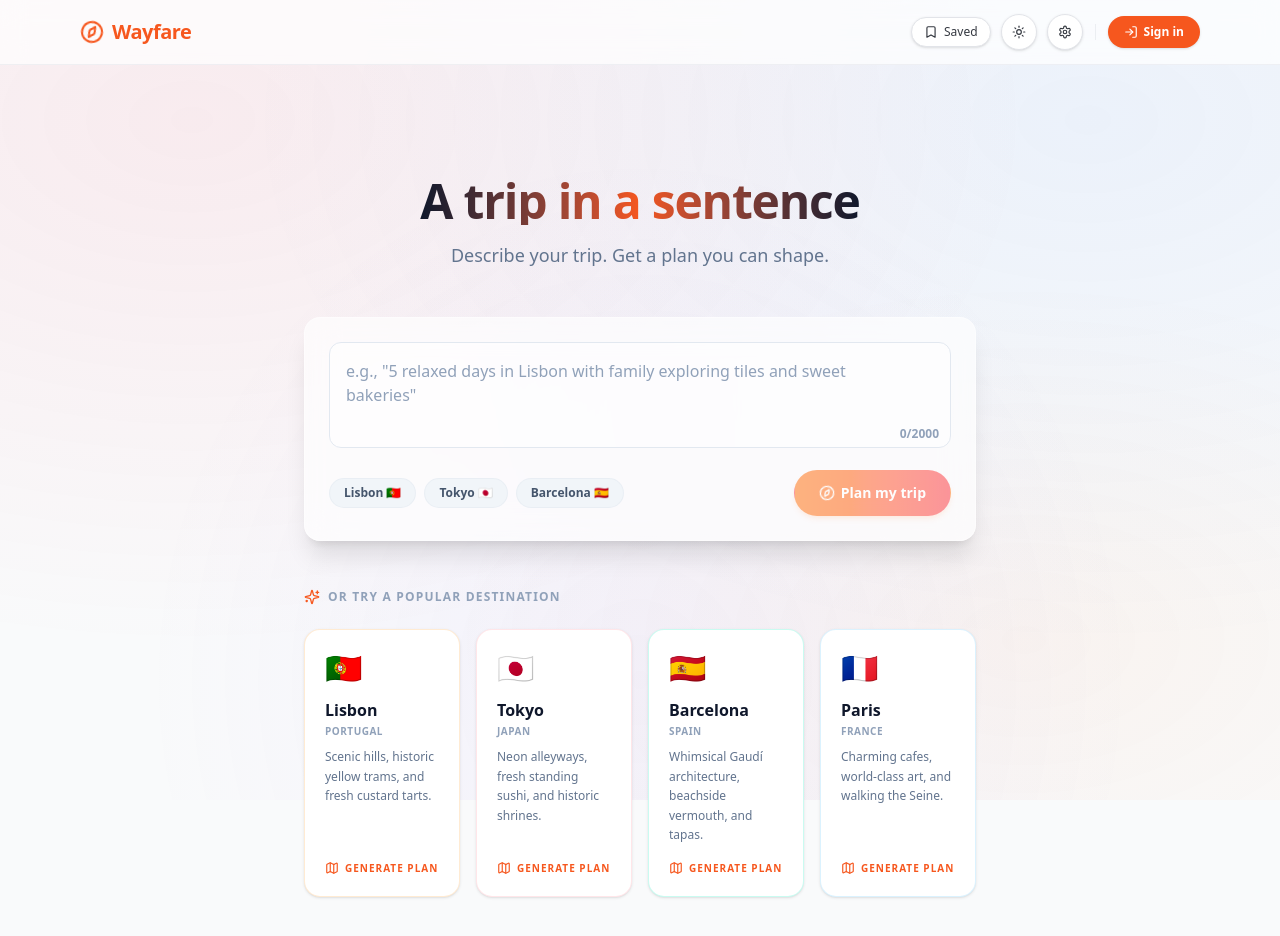
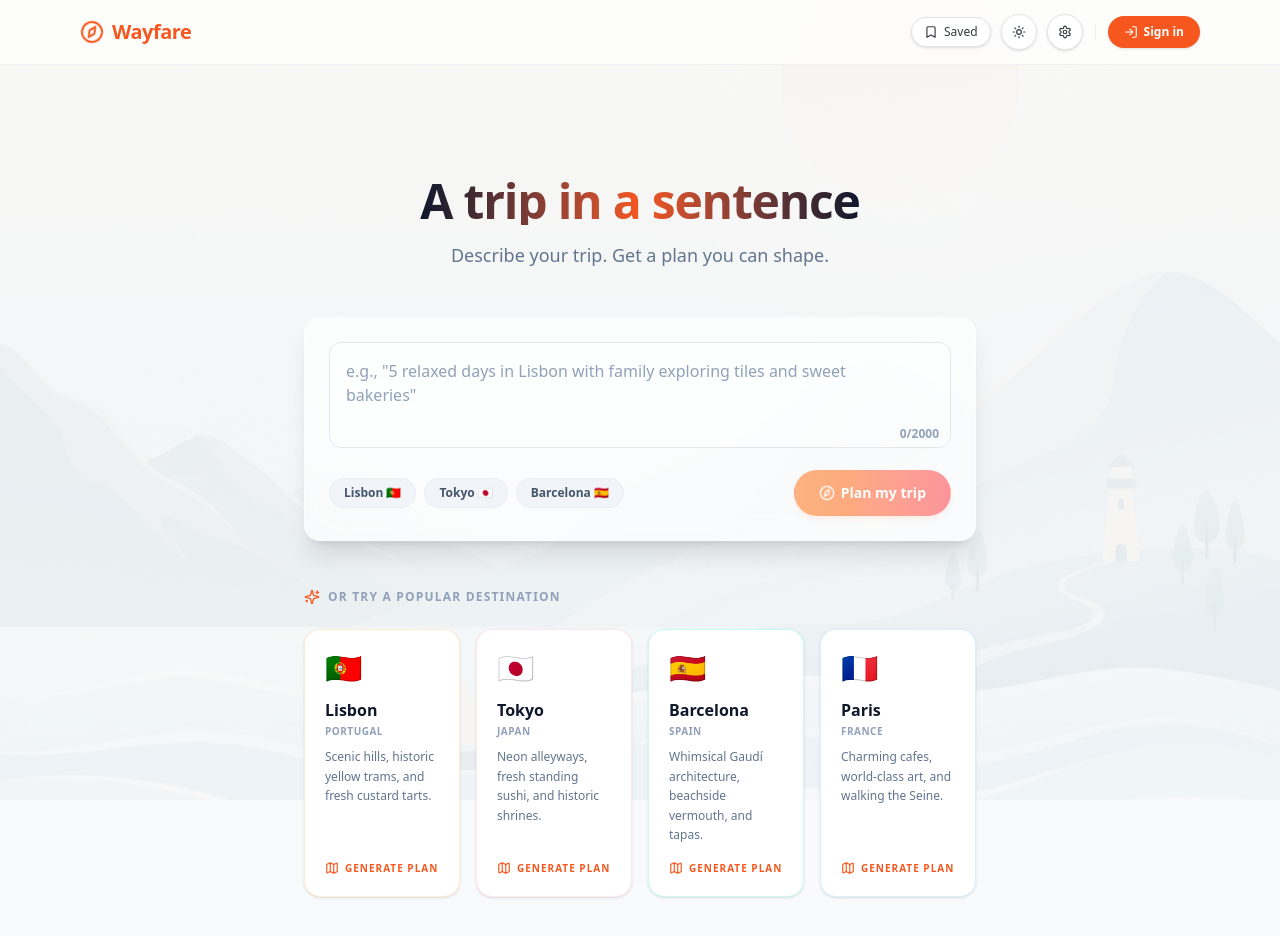
Before and after one commit to navaneethgopal4/wayfare, a Next.js app: page / in a window 1280 px wide. Shown: the top 936 px of the page. Built offline with nearby package versions, Linux system fonts and the light colour scheme.

Commit message:
style: add custom soft travel illustration background for light mode to reduce glare

```diff
--- a/src/app/globals.css
+++ b/src/app/globals.css
@@ -108,7 +108,7 @@ body {
   transition: background-color 0.3s, color 0.3s;
 }
 
-/* Beautiful modern mesh gradient blobs for light mode */
+/* Beautiful travel illustration background for light mode */
 body::before {
   content: '';
   position: fixed;
@@ -116,20 +116,19 @@ body::before {
   left: 0;
   width: 100vw;
   height: 100vh;
-  background:
-    radial-gradient(at 15% 15%, rgba(244, 63, 94, 0.08) 0px, transparent 55%),
-    radial-gradient(at 85% 15%, rgba(59, 130, 246, 0.07) 0px, transparent 55%),
-    radial-gradient(at 50% 85%, rgba(139, 92, 246, 0.06) 0px, transparent 55%),
-    radial-gradient(at 80% 80%, rgba(249, 115, 22, 0.05) 0px, transparent 40%);
+  background-image: url('/travel-bg.png');
+  background-size: cover;
+  background-position: center;
+  background-repeat: no-repeat;
+  opacity: 0.18;
+  filter: contrast(0.9) saturate(0.9);
   pointer-events: none;
   z-index: -1;
+  transition: opacity 0.3s;
 }
 
 .dark body::before {
-  background:
-    radial-gradient(at 15% 15%, rgba(244, 63, 94, 0.02) 0px, transparent 50%),
-    radial-gradient(at 85% 15%, rgba(59, 130, 246, 0.02) 0px, transparent 50%),
-    radial-gradient(at 50% 85%, rgba(139, 92, 246, 0.01) 0px, transparent 50%);
+  opacity: 0.03;
 }
 
 /* Glassmorphism utility */
```
Also changed, not shown: public/travel-bg.png (added).
